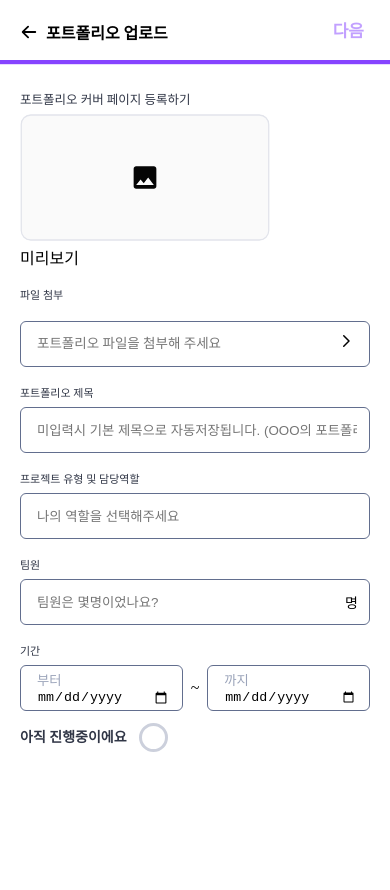
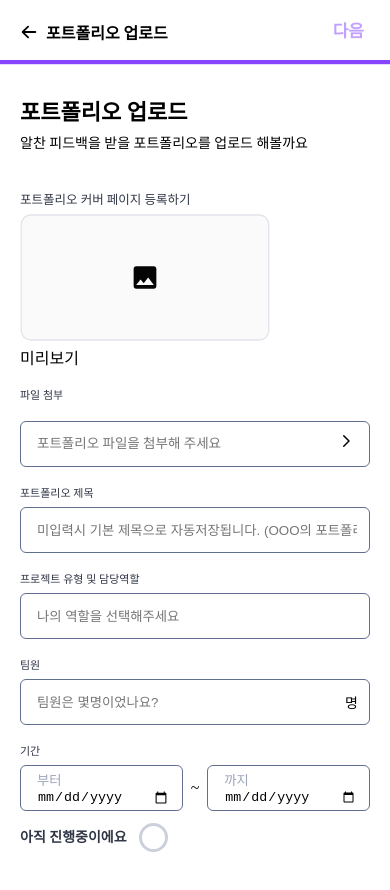
Before and after one commit to starting-front/gunyongbok, a React (Vite) app: page /profile/upload in a window 390 px wide. Shown: the top 890 px of the page. Before the commit the page ends 844 px from the top, so only its background shows below. Built offline with nearby package versions, Linux system fonts and the light colour scheme.

Commit message:
Design: 재사용 Resume header 반응형 디자인 추가

```diff
--- a/src/components/Header/ResumeHeader.tsx
+++ b/src/components/Header/ResumeHeader.tsx
@@ -5,6 +5,10 @@ const HeaderWrapper = styled.div<{ $paddingBottom?: string }>`
   margin-bottom: 40px;
   box-sizing: border-box;
   padding-top: ${(props) => props.$paddingBottom}px;
+
+  @media screen and (max-width: 599px) {
+    padding-top: 100px;
+  }
 `;
 
 const MainTitle = styled.div`
```
